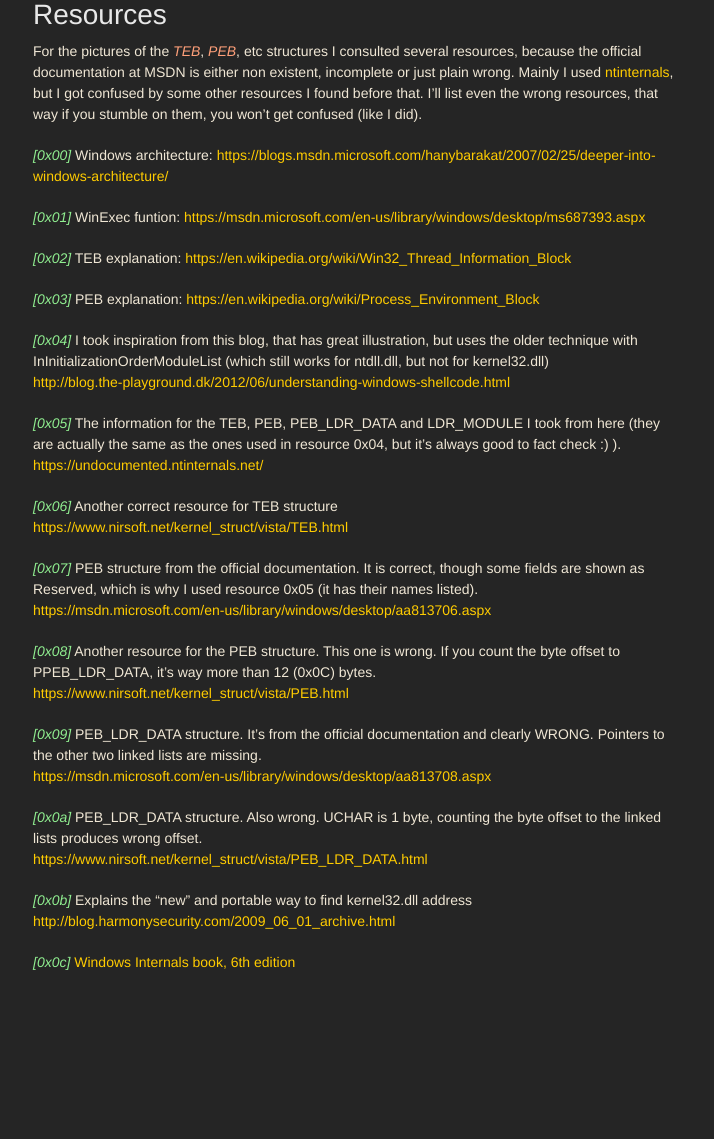
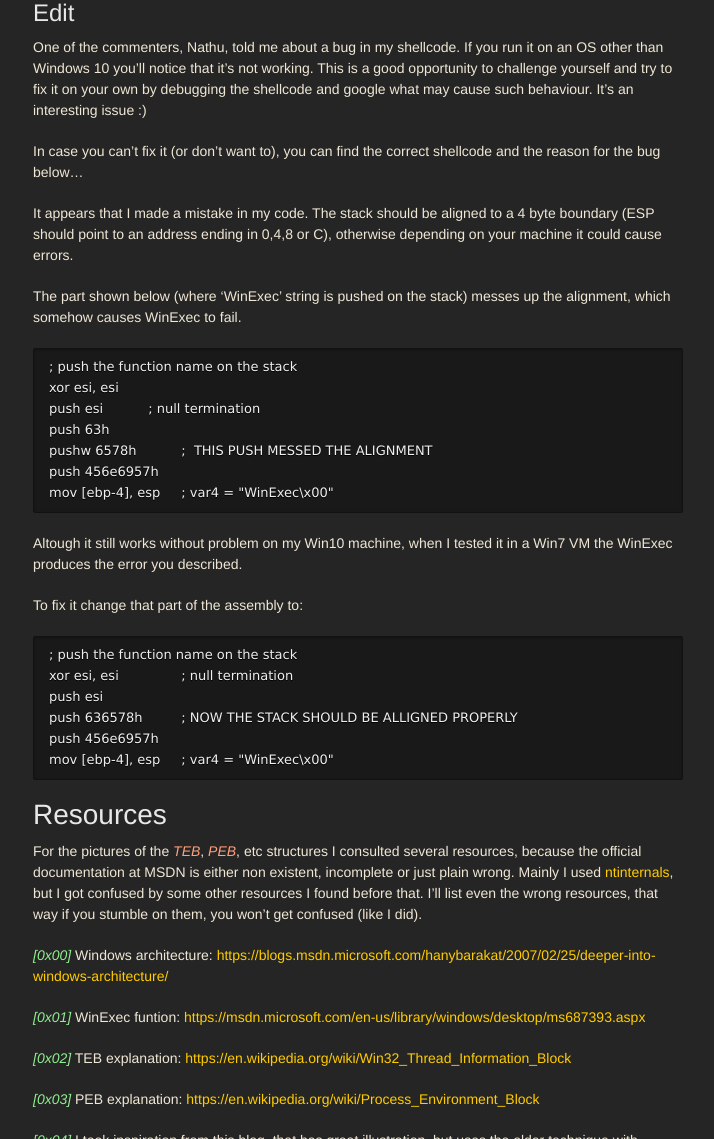
Before and after one commit to idafchev/idafchev.github.io, a Jekyll site: the page built from _posts/2017-09-26-writing_windows_shellcode.md, in a window 1280 px wide and 1400 px high, scrolled down 16234 px. Shown: the part 261-1400 px from the top of the window, without its empty margins (282-996 px from the left). Built offline with Jekyll 4.4.1, drawn with Linux system fonts in a browser that asks for light colours; nearby versions of some CDN libraries; some web fonts are replaced; comment, search, counter and statistics services are not loaded; before the commit the page ends 17578 px from its top, so only the background shows below that.

Commit message:
Update 2017-09-26-writing_windows_shellcode.md

````diff
--- a/_posts/2017-09-26-writing_windows_shellcode.md
+++ b/_posts/2017-09-26-writing_windows_shellcode.md
@@ -522,6 +522,39 @@
 Proof that it works :)
 ![test_calc](/images/windows_shellcode/test_calc.gif)
 
+## Edit
+One of the commenters, Nathu, told me about a bug in my shellcode. If you run it on an OS other than Windows 10 you'll notice that it's not working. This is a good opportunity to challenge yourself and try to fix it on your own by debugging the shellcode and google what may cause such behaviour. It's an interesting issue :)
+
+In case you can't fix it (or don't want to), you can find the correct shellcode and the reason for the bug below...
+
+It appears that I made a mistake in my code. The stack should be aligned to a 4 byte boundary (ESP should point to an address ending in 0,4,8 or C), otherwise depending on your machine it could cause errors.
+
+The part shown below (where 'WinExec' string is pushed on the stack) messes up the alignment, which somehow causes WinExec to fail.
+
+```asm
+; push the function name on the stack
+xor esi, esi
+push esi		; null termination
+push 63h
+pushw 6578h		;  THIS PUSH MESSED THE ALIGNMENT
+push 456e6957h
+mov [ebp-4], esp 	; var4 = "WinExec\x00"
+```
+
+Altough it still works without problem on my Win10 machine, when I tested it in a Win7 VM the WinExec produces the error you described.
+
+To fix it change that part of the assembly to:
+
+```asm
+; push the function name on the stack
+xor esi, esi		; null termination
+push esi
+push 636578h		; NOW THE STACK SHOULD BE ALLIGNED PROPERLY
+push 456e6957h
+mov [ebp-4], esp	; var4 = "WinExec\x00"
+```
+
+
 # <a name="resources"></a> Resources
 For the pictures of the *TEB*{: style="color: LightSalmon"}, *PEB*{: style="color: LightSalmon"}, etc structures I consulted several resources, because the official documentation at MSDN is either non existent, incomplete or just plain wrong. Mainly I used [ntinternals](https://undocumented.ntinternals.net/), but I got confused by some other resources I found before that. I'll list even the wrong resources, that way if you stumble on them, you won't get confused (like I did).
 
````
